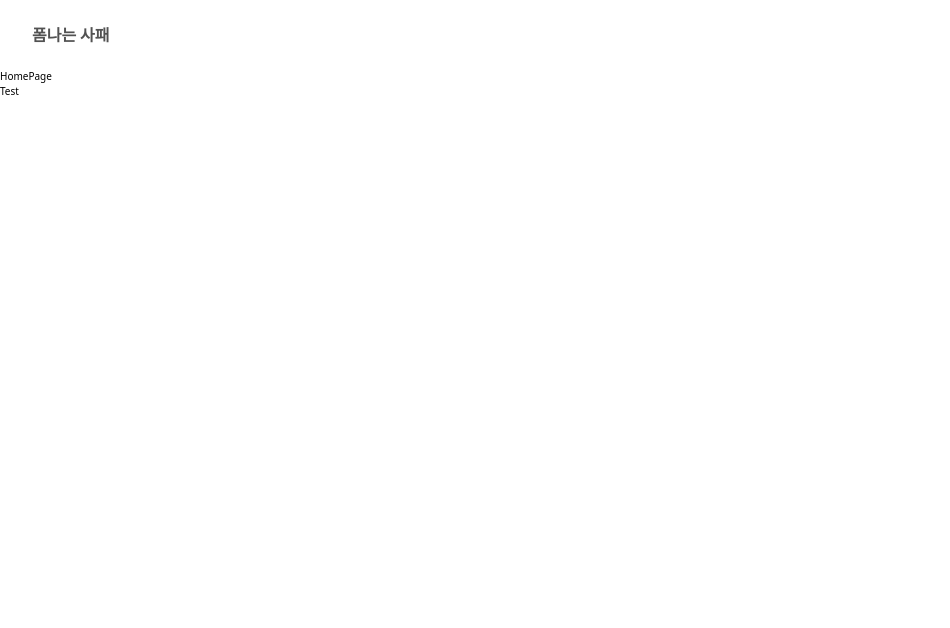
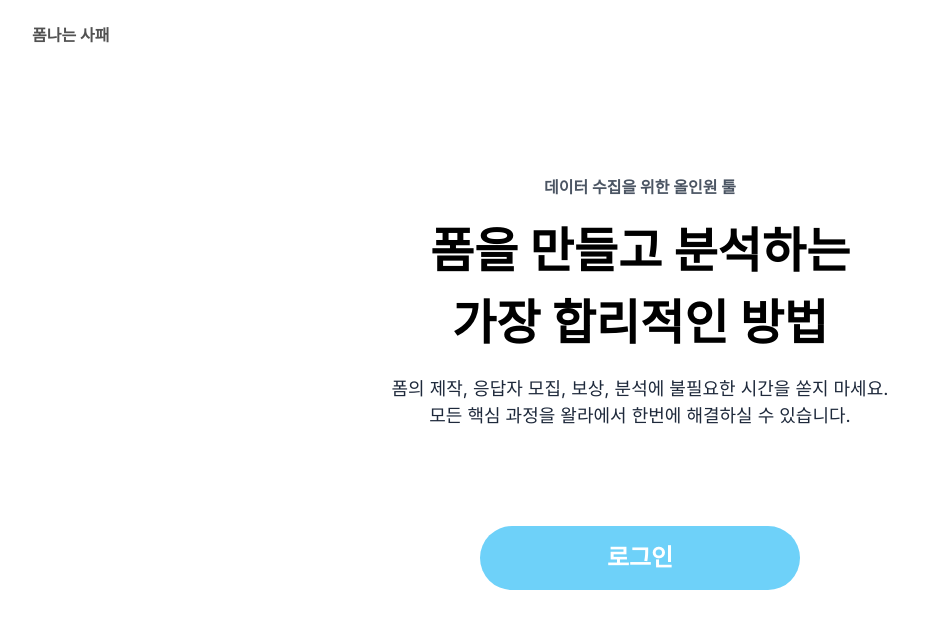
Before and after one commit to se-eun-park/ssafe-modal-refactor, a React (Vite) app: page / in a window 1280 px wide. Shown: the top 628 px of the page, without its empty margins (0-950 px from the left). Built offline with nearby package versions, Linux system fonts and the light colour scheme.

Commit message:
UI: Home 페이지 UI 구현

```diff
--- a/index.html
+++ b/index.html
@@ -6,7 +6,14 @@
     <link rel="icon" type="image/png" href="/public/favicon.png" />
     <link rel="preconnect" href="https://fonts.googleapis.com" />
     <link rel="preconnect" href="https://fonts.gstatic.com" crossorigin />
-    <link href="https://fonts.googleapis.com/css2?family=Inter:wght@100..900&display=swap" rel="stylesheet" />
+    <link
+      href="https://fonts.googleapis.com/css2?family=Inter&display=swap"
+      rel="stylesheet"
+    />
+    <link
+      href="https://fonts.googleapis.com/css2?family=Inter:wght@700&display=swap"
+      rel="stylesheet"
+    />
     <title>폼나는 싸패: 폼을 만들고 분석하는 가장 합리적인 방법</title>
   </head>
   <body>
--- a/src/components/Header.tsx
+++ b/src/components/Header.tsx
@@ -1,10 +1,11 @@
 import React from 'react';
 
-const Header = ({ headText }: { headText: string }) => {
+const Header = ({ headText, nickName }: { headText: string; nickName: string }) => {
   return (
     <header>
-      <div className=" bg-white px-[3.2rem] py-[2.25rem] font-inter text-[1.6rem] font-bold text-[#525252]">
-        {headText}
+      <div className="fixed z-10 w-full bg-white px-[3.2rem] py-[2.25rem] text-[1.6rem] font-bold text-[#525252]">
+        <span>{headText}</span>
+        <span>{nickName}</span>
       </div>
     </header>
   );
--- a/src/components/Modal.tsx
+++ b/src/components/Modal.tsx
@@ -1,63 +1,86 @@
-import React, { SetStateAction,useState,useEffect } from 'react';
+import React, { SetStateAction, useState, useEffect } from 'react';
 import { useNavigate } from 'react-router-dom';
 
 const LoginModal = ({ setModalOpen }: { setModalOpen: React.Dispatch<SetStateAction<boolean>> }) => {
   const navigate = useNavigate();
-  const [nickName,setNickName]=useState("");
-  const [nickNameError,setNickNameError]=useState(false);
-  useEffect(()=>{
+  const [nickName, setNickName] = useState('');
+  const [nickNameError, setNickNameError] = useState(false);
+  useEffect(() => {
     checkNickName();
-  },[nickName])
-  const handleNextBtn=()=>{
-
-    if(nickNameError){
-      setModalOpen((prev)=>!prev);
-      navigate('/myspace',{state:{nickName:nickName}});
+  }, [nickName]);
+  const handleNextBtn = () => {
+    if (nickNameError) {
+      setModalOpen((prev) => !prev);
+      navigate('/myspace', { state: { nickName: nickName } });
+    } else {
+      alert('닉네임이 이상해요');
     }
-    else{
-      alert("닉네임이 이상해요");
-    }
-
-  }
-  const checkNickName=()=>{
-    if(nickName.length<4){
+  };
+  const checkNickName = () => {
+    if (nickName.length < 4) {
       setNickNameError(false);
-    }
-    else{
+    } else {
       setNickNameError(true);
     }
-  }
+  };
 
   return (
-    <div className="fixed top-1/2 left-1/2 transform -translate-x-1/2 -translate-y-1/2">
-    <div className="relative w-[48rem] h-[23rem] rounded-md border-solid border-2 border-black-500 flex flex-col">
-      <h1 className='text-[2rem] ps-[3.2rem] pt-[3.2rem] font-bold'>닉네임을 입력하세요</h1>
-      <button className='text-[2rem] absolute top-0 right-3 font-bold' onClick={()=>setModalOpen((prev)=>!prev)}>X</button>
-      <h3 className={`ps-[3.2rem] text-[1.4rem] text-orange-600 ${nickNameError ? 'invisible' : ''}`} >ⓘ 닉네임은 최소 네 글자 이상이어야 합니다.</h3>
-      <input className='w-[41.6rem] h-[3.2rem] rounded-md mt-[3.2rem] mx-auto bg-[#F5F5F5]' placeholder='닉네임을 입력하세요' onChange={(e)=>setNickName(e.target.value)}></input>
-      <button className='absolute bottom-2 right-3 w-[4rem] h-[3rem] mt-[3.2rem] text-[1.4rem] font-bold border-solid border-2 border-black-600/100' onClick={handleNextBtn}>확인</button>
-    </div>
+    <div className="fixed left-1/2 top-1/2 -translate-x-1/2 -translate-y-1/2 transform">
+      <div className="border-black-500 relative flex h-[23rem] w-[48rem] flex-col rounded-md border-2 border-solid">
+        <h1 className="ps-[3.2rem] pt-[3.2rem] text-[2rem] font-bold">닉네임을 입력하세요</h1>
+        <button className="absolute right-3 top-0 text-[2rem] font-bold" onClick={() => setModalOpen((prev) => !prev)}>
+          X
+        </button>
+        <h3 className={`ps-[3.2rem] text-[1.4rem] text-orange-600 ${nickNameError ? 'invisible' : ''}`}>
+          ⓘ 닉네임은 최소 네 글자 이상이어야 합니다.
+        </h3>
+        <input
+          className="mx-auto mt-[3.2rem] h-[3.2rem] w-[41.6rem] rounded-md bg-[#F5F5F5]"
+          placeholder="닉네임을 입력하세요"
+          onChange={(e) => setNickName(e.target.value)}
+        ></input>
+        <button
+          className="border-black-600/100 absolute bottom-2 right-3 mt-[3.2rem] h-[3rem] w-[4rem] border-2 border-solid text-[1.4rem] font-bold"
+          onClick={handleNextBtn}
+        >
+          확인
+        </button>
+      </div>
     </div>
   );
 };
-const SurveyMoal=({setModalOpen}:{ setModalOpen: React.Dispatch<SetStateAction<boolean>> }) => {
-  return(
-        <div className="fixed top-1/2 left-1/2 transform -translate-x-1/2 -translate-y-1/2">
-            <div className="relative w-[67.2rem] h-[52.5rem] rounded-md border-solid border-2 border-black-500 flex flex-col">
-            <h1 className='text-[2rem] ps-[4.5rem] pt-[3.2rem] font-bold'>새로운 설문지를 작성합니다.</h1>
-            <h3 className='ps-[4.5rem] text-[1.4rem] text-gray-600' >새로운 설문지를 만들기 위한 설정입니다.</h3>
-            <div className='w-[60.8rem] h-[33.6rem] flex flex-col mx-auto mt-[2.4rem] bg-[#FAFAFA] border-solid border-2 border-black-500'>
-            <label htmlFor="surveyTitle" className='ms-[1.6rem] mt-[1.6rem] text-[1.4rem]' >설문지 이름을 입력하세요</label>
-            <input id="surveyTitle" className='w-[57.6rem] h-[3.2rem] rounded-md mt-[0.8rem] mx-auto bg-[#F5F5F5] border-solid border-2 border-black-500' placeholder='닉네임을 입력하세요' ></input>
-            <label htmlFor="surveyContent" className='ms-[1.6rem] mt-[3.2rem] text-[1.4rem]'>설문지 설명을 입력하세요</label>
-            <textarea id='surveyContent'className='w-[57.6rem] h-[9.6rem] rounded-md mt-[0.8rem] mx-auto bg-[#F5F5F5] border-solid border-2 border-black-500' placeholder='닉네임을 입력하세요' ></textarea>
-            <div className='w-[57.6rem] h-[3.2rem] flex flex-row mx-auto mt-[3.2rem]'>
-              <div className='w-[10rem] h-[3.2rem] bg-[#D4D4D4] grid place-items-center text-white rounded-md text-[1.2rem] font-bold'>#태그입력</div>
+const SurveyMoal = ({ setModalOpen }: { setModalOpen: React.Dispatch<SetStateAction<boolean>> }) => {
+  return (
+    <div className="fixed left-1/2 top-1/2 -translate-x-1/2 -translate-y-1/2 transform">
+      <div className="border-black-500 relative flex h-[52.5rem] w-[67.2rem] flex-col rounded-md border-2 border-solid">
+        <h1 className="ps-[4.5rem] pt-[3.2rem] text-[2rem] font-bold">새로운 설문지를 작성합니다.</h1>
+        <h3 className="ps-[4.5rem] text-[1.4rem] text-gray-600">새로운 설문지를 만들기 위한 설정입니다.</h3>
+        <div className="border-black-500 mx-auto mt-[2.4rem] flex h-[33.6rem] w-[60.8rem] flex-col border-2 border-solid bg-[#FAFAFA]">
+          <label htmlFor="surveyTitle" className="ms-[1.6rem] mt-[1.6rem] text-[1.4rem]">
+            설문지 이름을 입력하세요
+          </label>
+          <input
+            id="surveyTitle"
+            className="border-black-500 mx-auto mt-[0.8rem] h-[3.2rem] w-[57.6rem] rounded-md border-2 border-solid bg-[#F5F5F5]"
+            placeholder="닉네임을 입력하세요"
+          ></input>
+          <label htmlFor="surveyContent" className="ms-[1.6rem] mt-[3.2rem] text-[1.4rem]">
+            설문지 설명을 입력하세요
+          </label>
+          <textarea
+            id="surveyContent"
+            className="border-black-500 mx-auto mt-[0.8rem] h-[9.6rem] w-[57.6rem] rounded-md border-2 border-solid bg-[#F5F5F5]"
+            placeholder="닉네임을 입력하세요"
+          ></textarea>
+          <div className="mx-auto mt-[3.2rem] flex h-[3.2rem] w-[57.6rem] flex-row">
+            <div className="grid h-[3.2rem] w-[10rem] place-items-center rounded-md bg-[#D4D4D4] text-[1.2rem] font-bold text-white">
+              #태그입력
             </div>
-            </div>
-            </div>
+          </div>
         </div>
+      </div>
+    </div>
   );
 };
 
-export default SurveyMoal;
+export default LoginModal;
--- a/src/main.css
+++ b/src/main.css
@@ -2,6 +2,13 @@
 @tailwind components;
 @tailwind utilities;
 
+* {
+  font-family:
+    'Inter',
+    Trebuchet MS,
+    sans-serif !important;
+}
+
 html {
   font-size: 62.5%;
 }
--- a/src/pages/HomePage.tsx
+++ b/src/pages/HomePage.tsx
@@ -11,10 +11,29 @@ const HomePage = () => {
 
   return (
     <div>
-      <Header headText={'폼나는 사패'} />
-      <h1>HomePage</h1>
-      <button onClick={showModal}>Test</button>
-      {modalOpen && <Modal setModalOpen={setModalOpen} />}
+      <Header headText={'폼나는 사패'} nickName={''} />
+      <div className="flex h-screen items-center justify-center">
+        <div className="h-[45rem] text-center">
+          <p className="mb-[1.6rem] text-[1.6rem] font-bold text-[#4B5563]">데이터 수집을 위한 올인원 툴</p>
+          <h1 className="mb-[1.6rem] text-[4.8rem] font-bold text-black">
+            폼을 만들고 분석하는
+            <br />
+            가장 합리적인 방법
+          </h1>
+          <p className="text-[1.8rem] text-[#1E293B]">
+            폼의 제작, 응답자 모집, 보상, 분석에 불필요한 시간을 쏟지 마세요.
+            <br />
+            모든 핵심 과정을 왈라에서 한번에 해결하실 수 있습니다.
+          </p>
+          <button
+            onClick={showModal}
+            className="mt-[9.7rem] h-[6.4rem] w-[32rem] rounded-[3.2rem] bg-[#6ED1F9] text-[2.4rem] font-bold text-white"
+          >
+            로그인
+          </button>
+        </div>
+        {modalOpen && <Modal setModalOpen={setModalOpen} />}
+      </div>
     </div>
   );
 };
--- a/src/pages/MyspacePage.tsx
+++ b/src/pages/MyspacePage.tsx
@@ -7,7 +7,7 @@ const MyspacePage = () => {
   const nickName = location.state ? location.state.nickName : '';
   return (
     <div>
-      <Header headText={`마이스페이스  🧑‍💻${nickName}`} />
+      <Header headText={'마이스페이스 💌'} nickName={`${nickName[0]}`} />
       <h1>MyspacePage</h1>
     </div>
   );
--- a/tailwind.config.cjs
+++ b/tailwind.config.cjs
@@ -5,9 +5,6 @@ module.exports = {
   content: ['./src/**/*.{js,jsx,ts,tsx}'],
   theme: {
     extend: {},
-    fontFamily: {
-      'inter': ['"Inter"', 'sans-serif'],
-    },
   },
   plugins: [],
 };
```
